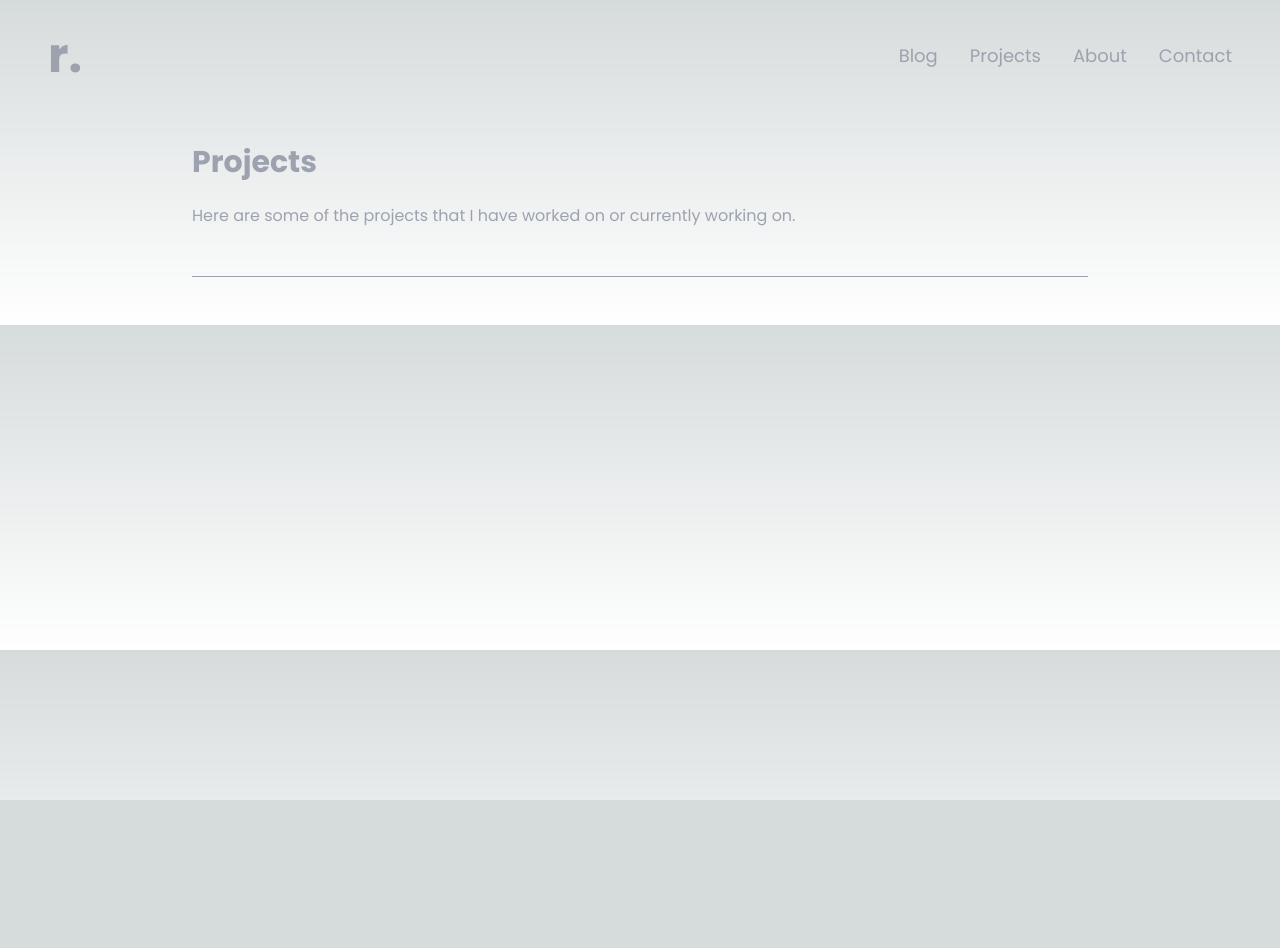
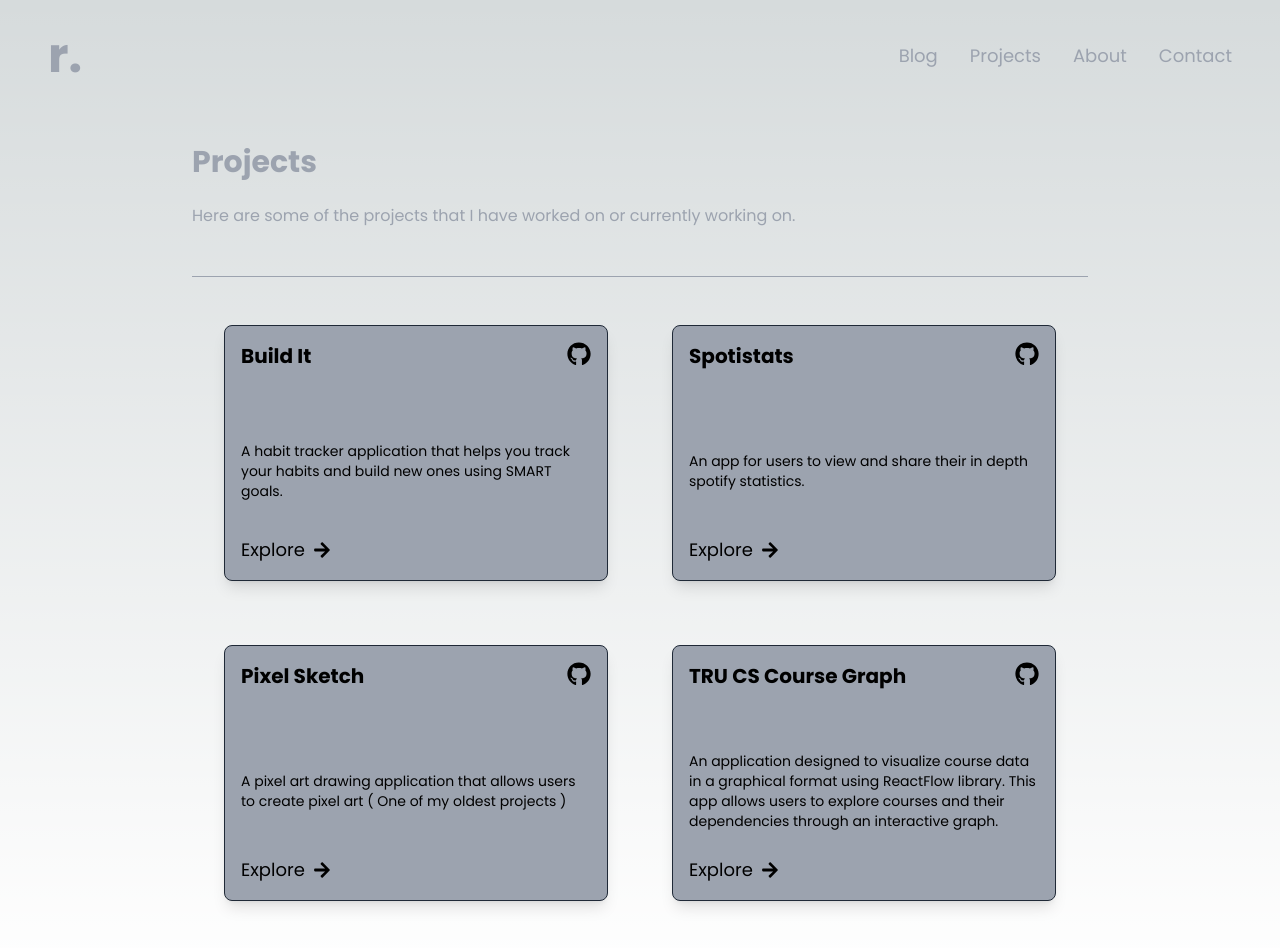
Before and after one commit to rupokghosh/rupokghosh.com, a Next.js app: page /projects in a window 1280 px wide. Shown: the top 948 px of the page. Before the commit the page ends 800 px from the top, so only its background shows below. Built offline with nearby package versions, Linux system fonts and the light colour scheme.

Commit message:
finish projects

```diff
--- a/src/app/projects/page.tsx
+++ b/src/app/projects/page.tsx
@@ -1,19 +1,44 @@
 import React from "react";
 import Nav from "@/components/navigation";
+import ProjectCard from "@/components/projectCard";
 
 const Projects = () => {
   return (
     <>
       <Nav />
-      <div className="flex flex-col justify-center items-center mt-12 text-gray-400">
+      <div className="flex flex-col justify-center items-center mt-12 mb-20 text-gray-400">
         <div className="flex flex-col gap-6 md:w-full md:max-w-4xl text-center md:text-left">
           <h1 className="text-3xl font-bold">Projects</h1>
           <p>
-            Here are some of the projects that I have worked on or currently working on.
+            Here are some of the projects that I have worked on or currently
+            working on.
           </p>
           <hr className="border-gray-400 my-6" />
-          <div className="flex flex-col gap-4">
-
+          <div className="grid grid-cols-1 md:grid-cols-2 gap-y-16">
+            <ProjectCard
+              title="Build It"
+              description="A habit tracker application that helps you track your habits and build new ones using SMART goals."
+              link="https://buildit-habitracker.netlify.app/"
+              github="https://github.com/teambuildit/LandingPage"
+            />
+            <ProjectCard
+              title="Spotistats"
+              description="An app for users to view and share their in depth spotify statistics."
+              link="https://spotistats-chi.vercel.app/"
+              github="https://github.com/rupokghosh/Spotistats"
+            />
+            <ProjectCard
+              title="Pixel Sketch "
+              description="A pixel art drawing application that allows users to create pixel art ( One of my oldest projects ) "
+              link="https://rupokghosh.github.io/pixel-sketch/"
+              github="https://github.com/rupokghosh/pixel-sketch"
+            />
+            <ProjectCard
+              title="TRU CS Course Graph"
+              description="An application designed to visualize course data in a graphical format using ReactFlow library. This app allows users to explore courses and their dependencies through an interactive graph."
+              link="https://trucourselist.netlify.app/"
+              github="https://github.com/voage/TRUCSClassList"
+            />
           </div>
         </div>
       </div>
--- /dev/null
+++ b/src/components/projectCard.tsx
@@ -0,0 +1,36 @@
+import { FaGithub, FaArrowRight } from "react-icons/fa";
+import Link from "next/link";
+
+interface ProjectCardProps {
+  title: string;
+  description: string;
+  link: string;
+  github?: string; // Optional GitHub link
+}
+
+function ProjectCard({ title, description, link, github }: ProjectCardProps) {
+  return (
+    <div className="relative bg-gray-400 mx-8 sm:w-80 md:w-96 h-64 rounded-lg text-black border border-gray-800 shadow-lg transition duration-300 ease-in hover:bg-black hover:text-white hover:shadow-xl">
+      <div className="absolute top-2 right-2 p-2">
+        {github ? (
+          <Link href={github} passHref className="cursor-pointer">
+            <FaGithub size={24} className="hover:text-white" />
+          </Link>
+        ) : (
+          <FaGithub size={24} className="text-gray-800" />
+        )}
+      </div>
+      <div className="p-4 h-full flex flex-col justify-between">
+        <h2 className="text-lg sm:text-xl font-bold">{title}</h2>
+        <p className="text-sm mt-2">{description}</p>
+        <Link href={link} target="_blank" rel="noopener noreferrer">
+          <div className="absolute bottom-4 flex items-center text-md sm:text-lg bg-transparent cursor-pointer hover:underline">
+            Explore <FaArrowRight className="ml-2" />
+          </div>
+        </Link>
+      </div>
+    </div>
+  );
+}
+
+export default ProjectCard;
```
